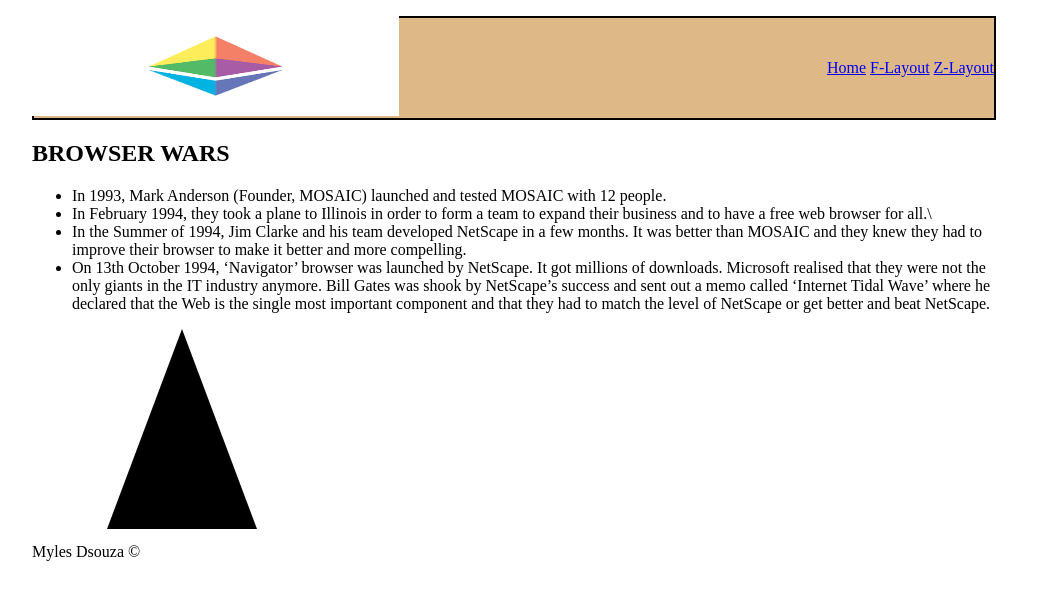
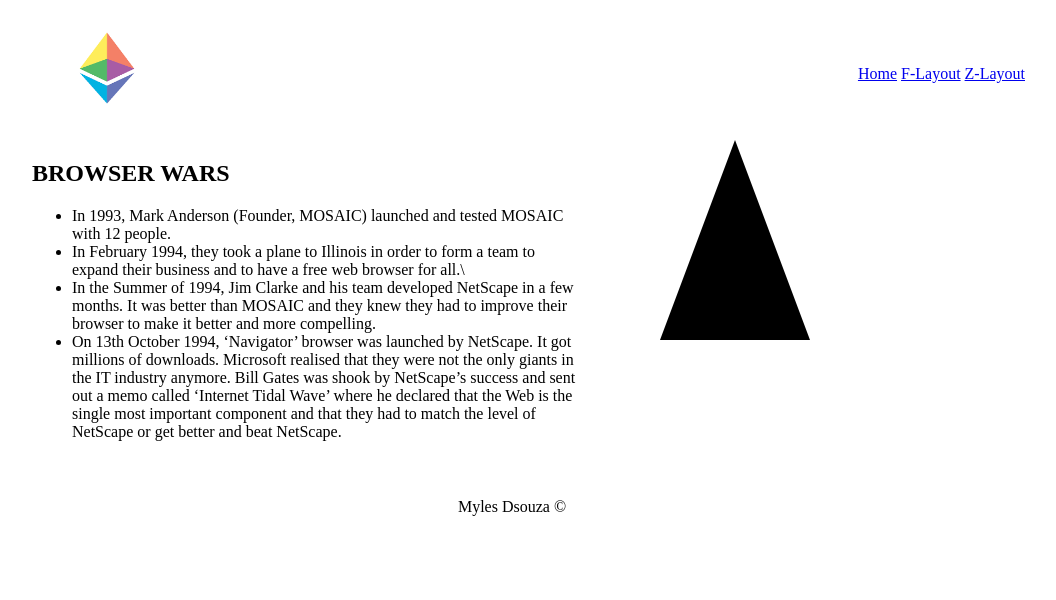
Before and after one commit to mylesmik/layoutsproj, a plain HTML site: page public_html/f.html in a window 1280 px wide. Shown: the whole page, without its empty margins (128-1184 px from the left). Drawn offline with Linux system fonts and the light colour scheme.

Commit message:
Making sidecontent bar for the F-layout

```diff
--- a/public_html/f.html
+++ b/public_html/f.html
@@ -11,12 +11,11 @@
     <link rel="stylesheet" href="css/style.css">
     <style>
         #primaryLinks {
-            background-color: burlywood;
             height: 100px;
-            border: 2px solid black;
             line-height: 100px;
-            width: 920px;
+            width: 953px;
             text-align: right;
+
         }
 
         #primaryLinks li {
@@ -33,15 +32,27 @@
             margin-left:auto;
             margin-right:auto;
         }
+        #logo{
+            float: left;
+        }
 
         #logo img{
-            width: 367px;
-            height:100px;
+            width: 150px;
+            height:120px;
             float: left;
         }
 
         #primaryContent{
-            clear:both;
+            clear: both;
+            width:553px;
+            float:left;
+        }
+
+        #footer{
+            clear: both;
+            text-align: center;
+            height: 100px;
+            line-height: 100px;
         }
     </style>
 
@@ -49,13 +60,13 @@
 <body>
 <div id="wrapper">
 <div id="logo">
-    <img src="images/logo.png">
+    <img src="images/logo.png" alt="Logo"/>
     <menu id="primaryLinks">
         <li><a href="index.html">Home</a></li>
         <li><a href="f.html">F-Layout</a></li>
         <li><a href="z.html">Z-Layout</a></li>
     </menu>
-
+</div>
     <article id="primaryContent">
         <h1>BROWSER WARS</h1>
         <ul>
@@ -76,7 +87,6 @@
             </li>
         </ul>
     </article>
-</div>
     <div id="sideContent">
         <svg height="210" width="400">
             <path d="M150 0 L75 200 L225 200 Z"/>
```
